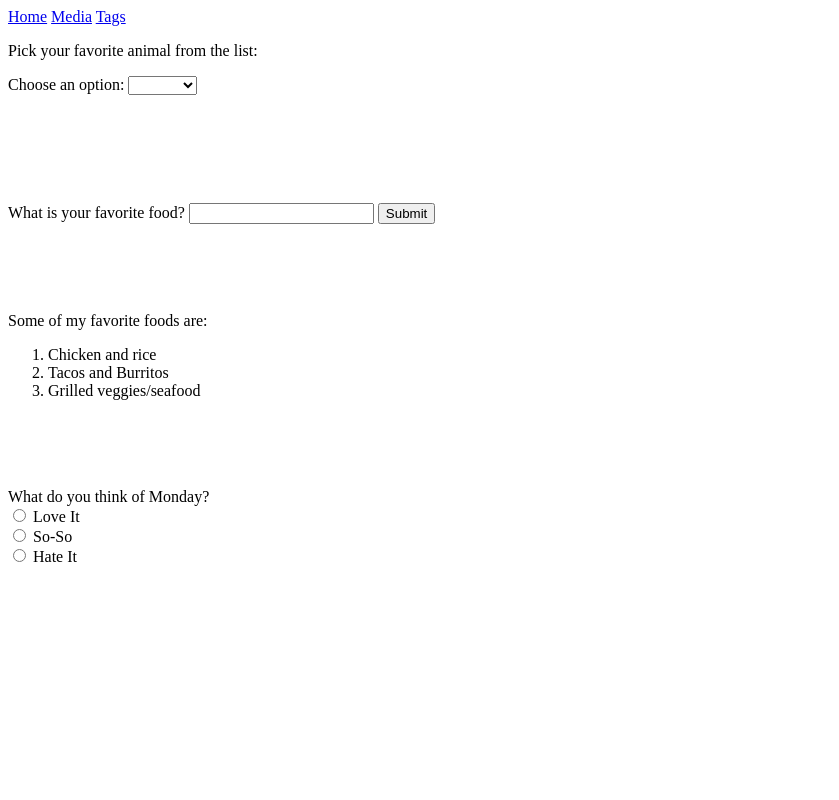
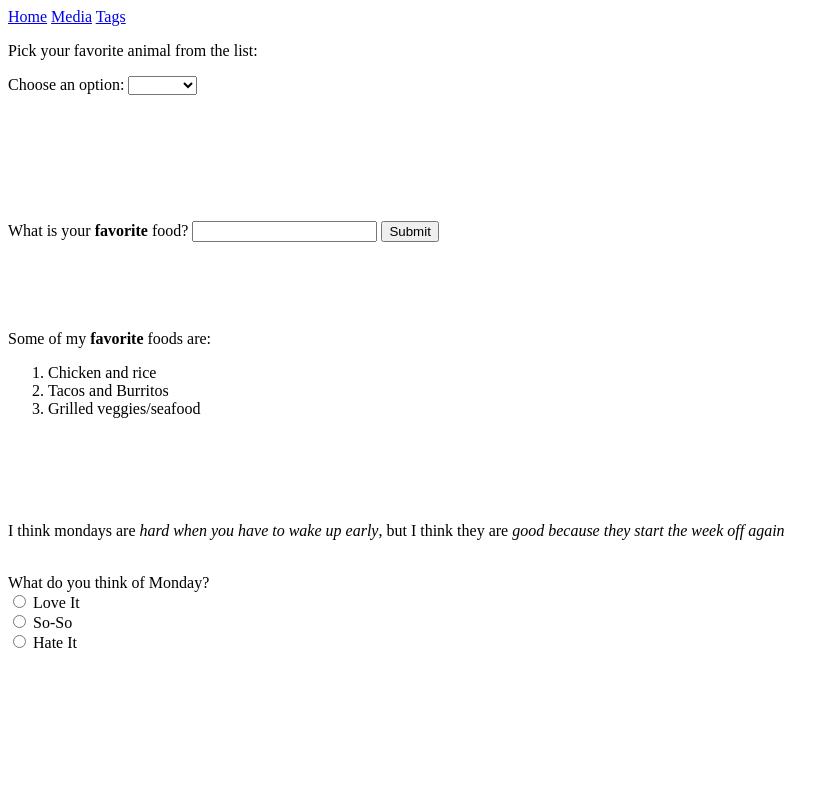
Before and after one commit to alexvanderwyst/alexvanderwyst.github.io, a plain HTML site: page nested.html in a window 1280 px wide. Shown: the top 800 px of the page, without its empty margins (0-839 px from the left). Drawn offline with Linux system fonts and the light colour scheme.

Commit message:
Update nested.html

```diff
--- a/nested.html
+++ b/nested.html
@@ -12,6 +12,10 @@
     </nav>
 
 
+
+
+
+<div>
     <p> Pick your favorite animal from the list:</p>
 
     <label for="Favorite Animal">Choose an option:</label>
@@ -22,36 +26,41 @@
         <option value="Dog">Dog</option>
         <option value="Turtle">Turtle</option>
     </select>
-
+</div>
 
 <br><br><br><br><br><br><br>
 
 <form action="/action_page.php">
-    <label for="favfood">What is your favorite food?</label>
+    <label for="favfood">What is your <b>favorite</b> food?</label>
     <input type="text" id="favfood" name="favfood">
     <input type="submit" value="Submit">
   </form>
 
 <br><br><br><br>
 
-  <p>Some of my favorite foods are:
+
+<div>
+  <p>Some of my <b>favorite</b> foods are:
     <ol>
         <li> Chicken and rice</li>
         <li> Tacos and Burritos </li>
         <li> Grilled veggies/seafood</li>
     </ol>
 </p>
+</div>
 
 <br><br><br><br>
 
-What do you think of Monday? <br>
+<div>
+<p> I think mondays are <em>hard when you have to wake up early</em>, but I think they are <em>good because they start the week off again</em></p>
+<br>What do you think of Monday? <br>
 <input type="radio" id="loveit" name="monday" value="Love It">
 <label for="Love It">Love It</label><br>
 <input type="radio" id="soso" name="monday" value="So-So">
 <label for="So-So">So-So</label><br>
 <input type="radio" id="hateit" name="monday" value="hateit">
 <label for="hateit">Hate It</label>
-
+</div>
 
 
 <!--
```
